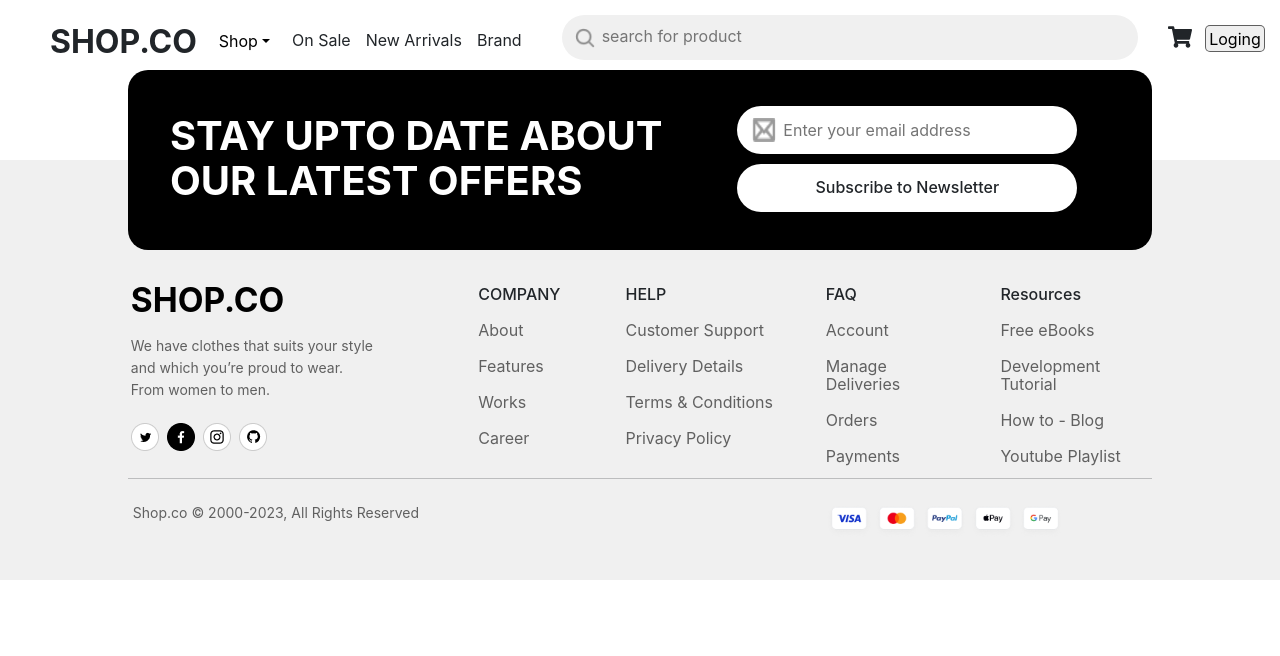
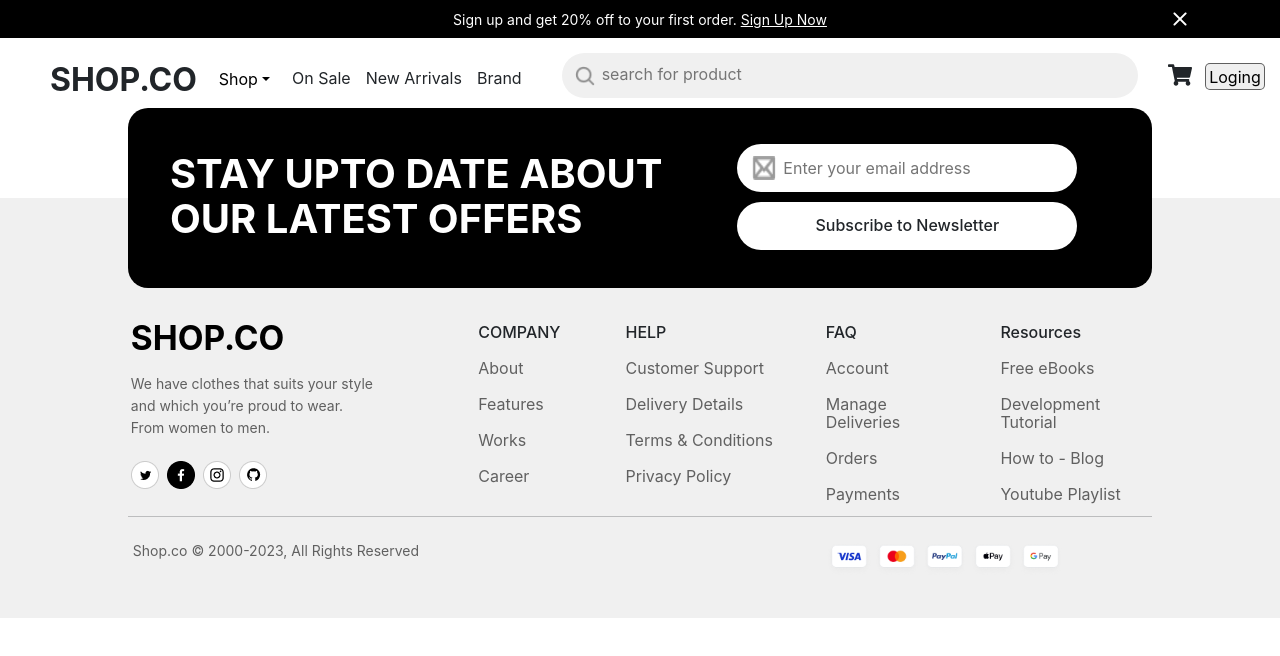
Before and after one commit to AmithSulakshana/e_commerce_web, a React (Vite) app in the folder client/: page / in a window 1280 px wide. Shown: the top 656 px of the page. Built offline with nearby package versions, Linux system fonts and the light colour scheme; no server answers.

Commit message:
singup and loging completed

```diff
--- a/client/src/App.jsx
+++ b/client/src/App.jsx
@@ -10,14 +10,17 @@ import Men from './pages/Men';
 import Footer from './components/footer/Footer';
 import SingUp from './pages/SingUp';
 import Logging from './pages/Logging';
-import { useEffect } from 'react';
+import { useEffect, useState } from 'react';
 import axios from 'axios';
-import { useDispatch } from 'react-redux';
+import { useDispatch, useSelector } from 'react-redux';
 import { loginFail, loginSuccess } from './store/reducers/UserSlice';
+import SingupBar from './components/singupbar/SingupBar';
 
 
 function App() {
    const dispatch = useDispatch();
+   const user = useSelector(store=>store.userSlice)
+   const [singupShow , setSingupShow] = useState(true);
 
    useEffect(()=>{
           axios.get("http://localhost:3001/user/auth",{headers:{
@@ -33,9 +36,14 @@ function App() {
             })
    },[])
 
+   const handleSingup = () =>{
+      setSingupShow(false)
+   }
+
   return (
 
        <BrowserRouter>
+         {(!user.authStatus && singupShow) && <SingupBar onClick={handleSingup}/>}
           <Navbar/>
           <Routes>
              <Route path='/' element={<Home/>}/>
--- /dev/null
+++ b/client/src/components/singupbar/SingupBar.jsx
@@ -0,0 +1,14 @@
+import React from 'react'
+import cancel from './assest/cancel.png';
+import { Link } from 'react-router-dom';
+
+const SingupBar = ({onClick}) => {
+  return (
+    <div className='singupbar-main'>
+        <p className='singup-para'>Sign up and get 20% off to your first order. <Link className='link-dec' to='/singup'>Sign Up Now</Link></p>
+        <img onClick={onClick} className='cros-im' src={cancel} alt=''/>
+    </div>
+  )
+}
+
+export default SingupBar
--- /dev/null
+++ b/client/src/components/singupbar/SingupBar.scss
@@ -0,0 +1,33 @@
+.singupbar-main{
+   position: relative;
+    height: 38px;
+    width: 100%;
+    background-color: #000000;
+    z-index:3;
+    color: white;
+    display: flex;
+    align-items: center;
+    justify-content: center;
+
+    .singup-para{
+        text-align: center;
+        margin: 0;
+        font-size: 14px;
+        font-weight: 400;
+
+        .link-dec{
+            //text-decoration: none;
+            color: inherit;
+
+
+        }
+
+    }
+
+    .cros-im{
+        position: absolute;
+        width: 20px;
+        height: 20px;
+        right:7%;
+    }
+}
--- a/client/src/style/main.scss
+++ b/client/src/style/main.scss
@@ -3,3 +3,4 @@
 @import '../components/navbar/Navdec.scss';
 @import '../components/footer/Footer.scss';
 @import '../components//dropdown//Dropdown.scss';
+@import '../components/singupbar/SingupBar.scss';
```
Also changed, not shown: client/src/components/singupbar/assest/cancel.png (added).
